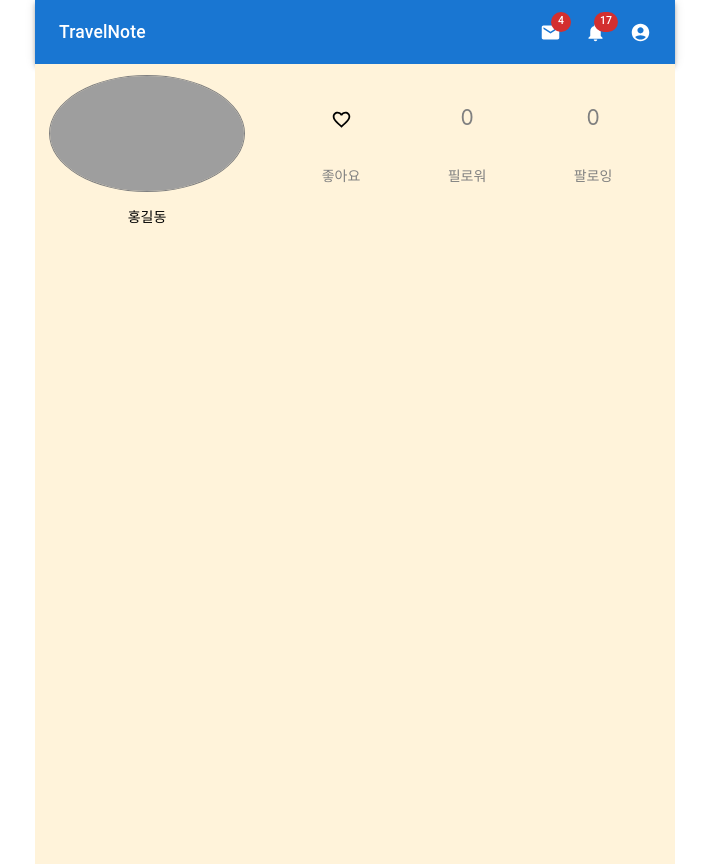
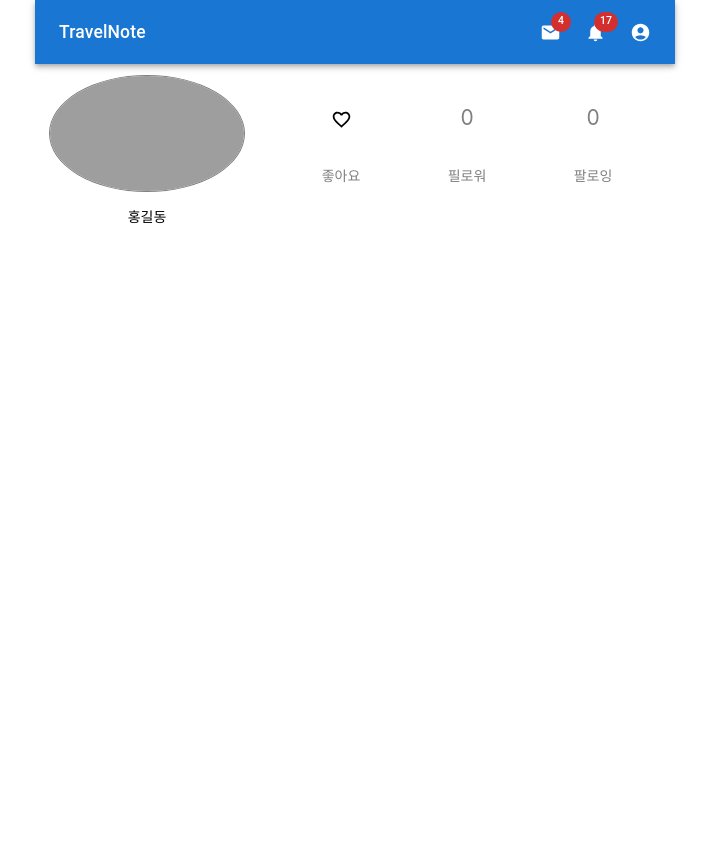
Before and after one commit to sohee-an/TravelNoteReview, a React (Vite) app: page / in a window 1280 px wide. Shown: the whole page, without its empty margins (285-994 px from the left). Built offline with nearby package versions, Linux system fonts and the light colour scheme; grey boxes are pictures that could not be loaded.

Commit message:
🩹 fixed/styled

```diff
--- a/src/pages/TripGallery/TripGallery.tsx
+++ b/src/pages/TripGallery/TripGallery.tsx
@@ -1,39 +1,35 @@
-import * as styles from './styles';
+import * as User from './styles';
 import { FavoriteBorder } from '@material-ui/icons';
 
-//  1. css 컴포넌트화
 //  2. padding값 신경쓰지 말고 일단 넣기
 function TripGallery() {
   return (
-    <div css={styles.container}>
-      <div css={styles.userProfile}>
-        <div css={styles.profileLeft}>
-          <img
-            css={styles.userImg}
-            src="https://i.namu.wiki/i/IUKpnzynPCMlkcs4qRLos3NAnwQu48KLCi7eUXFK0RDyRO1o4rgquRpH2iEJh6G4CGkiGglBWuDp04zsc4Cwww.webp"
-          ></img>
+    <User.Container>
+      <User.UserProfile>
+        <User.ProfileLeft>
+          <User.Img src="https://i.namu.wiki/i/IUKpnzynPCMlkcs4qRLos3NAnwQu48KLCi7eUXFK0RDyRO1o4rgquRpH2iEJh6G4CGkiGglBWuDp04zsc4Cwww.webp"></User.Img>
 
           <div>홍길동</div>
-        </div>
-        <div css={styles.profilRight}>
-          <div css={styles.profilDesc}>
-            <span css={styles.favoriteIcone}>
+        </User.ProfileLeft>
+        <User.ProfilRight>
+          <User.ProfilDesc>
+            <User.FavoriteIcone>
               <FavoriteBorder />
-            </span>
+            </User.FavoriteIcone>
 
-            <span css={styles.text}>좋아요</span>
-          </div>
-          <div css={styles.profilDesc}>
-            <span css={styles.number}>0</span>
-            <span css={styles.text}>필로워</span>
-          </div>
-          <div css={styles.profilDesc}>
-            <span css={styles.number}>0</span>
-            <span css={styles.text}>팔로잉</span>
-          </div>
-        </div>
-      </div>
-    </div>
+            <User.Text>좋아요</User.Text>
+          </User.ProfilDesc>
+          <User.ProfilDesc>
+            <User.Number>0</User.Number>
+            <User.Text>필로워</User.Text>
+          </User.ProfilDesc>
+          <User.ProfilDesc>
+            <User.Number>0</User.Number>
+            <User.Text>팔로잉</User.Text>
+          </User.ProfilDesc>
+        </User.ProfilRight>
+      </User.UserProfile>
+    </User.Container>
   );
 }
 
--- a/src/pages/TripGallery/styles.ts
+++ b/src/pages/TripGallery/styles.ts
@@ -1,19 +1,18 @@
-import { css } from '@emotion/react';
+import styled from '@emotion/styled';
 
-export const container = css`
+export const Container = styled.div`
   width: 100%;
   height: 100vh;
   display: flex;
-  background-color: #fff3da;
 `;
 
-export const userProfile = css`
+export const UserProfile = styled.div`
   width: 100%;
   height: 20%;
   display: flex;
 `;
 
-export const profileLeft = css`
+export const ProfileLeft = styled.div`
   width: 35%;
   height: 100%;
   display: flex;
@@ -22,14 +21,14 @@ export const profileLeft = css`
   align-items: center;
   padding: 0.5rem;
 `;
-export const userImg = css`
+export const Img = styled.img`
   height: 80%;
   width: 14rem;
   border: 1px solid gray;
   border-radius: 50%;
   margin: 1rem;
 `;
-export const profilRight = css`
+export const ProfilRight = styled.div`
   width: 80%;
   height: 100%;
   font-size: 10rem;
@@ -38,7 +37,7 @@ export const profilRight = css`
   align-items: center;
   gap: 4rem;
 `;
-export const profilDesc = css`
+export const ProfilDesc = styled.div`
   display: flex;
   flex-direction: column;
   justify-content: space-between;
@@ -47,15 +46,15 @@ export const profilDesc = css`
   width: 5rem;
   height: 8rem;
 `;
-export const favoriteIcone = css`
+export const FavoriteIcone = styled.div`
   margin-bottom: 1rem;
   margin-top: 0.5rem;
 `;
-export const number = css`
+export const Number = styled.span`
   font-size: 1.5rem;
   color: gray;
 `;
-export const text = css`
+export const Text = styled.span`
   margin-top: 1rem;
   color: gray;
 `;
```
